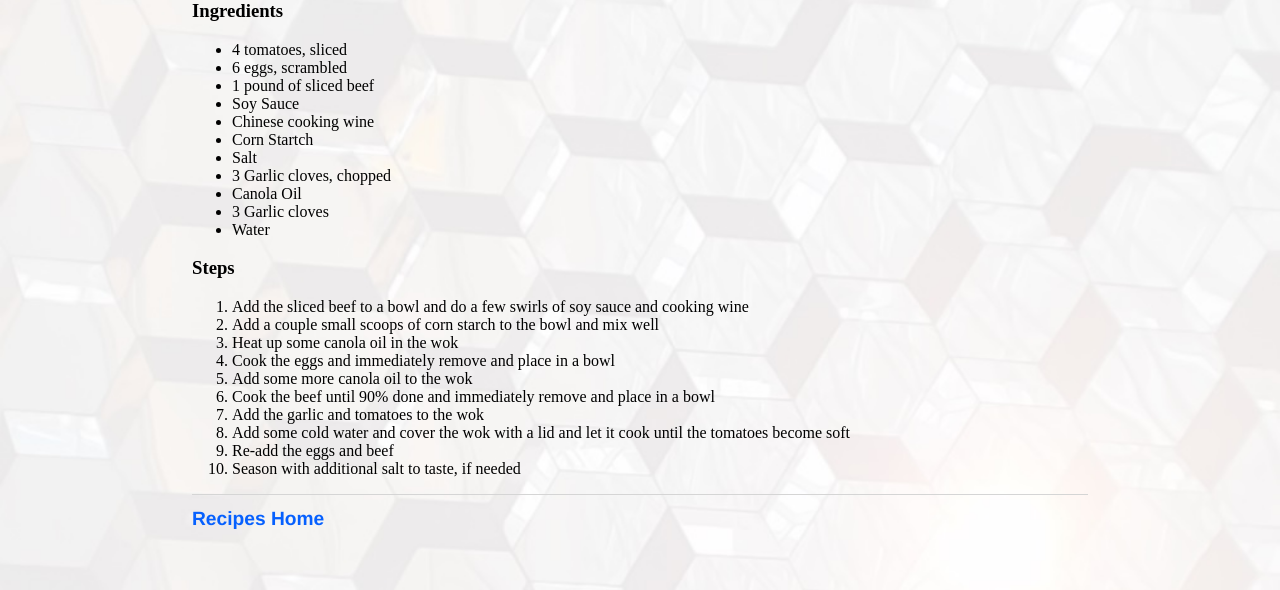
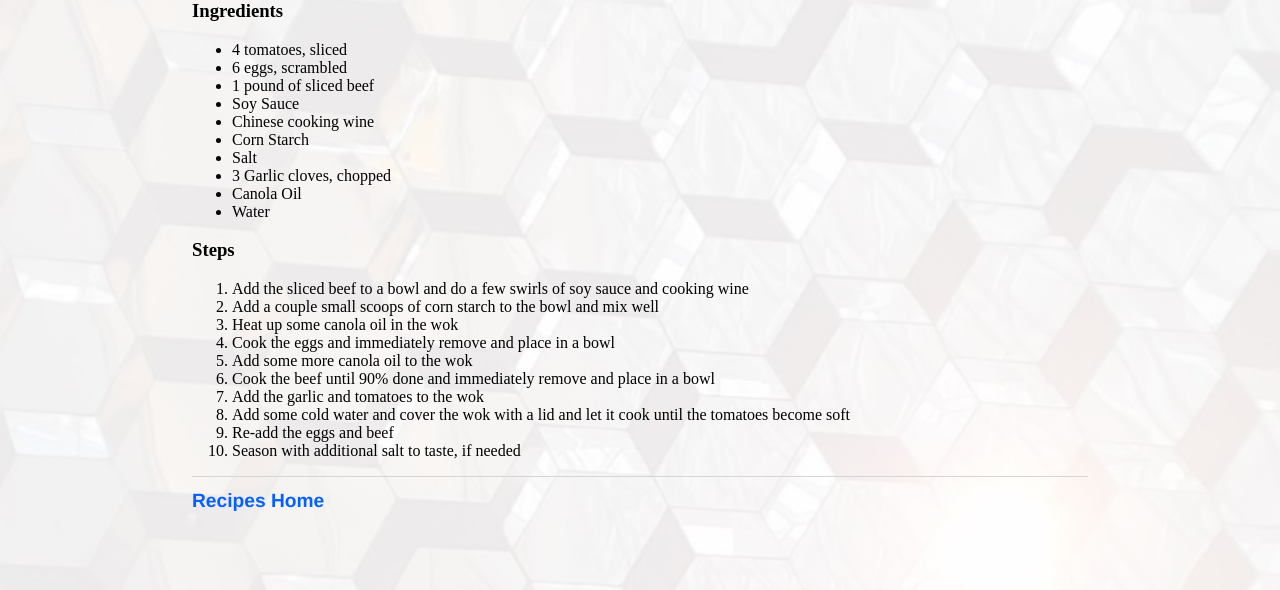
Before and after one commit to superjeffreyc/superjeffreyc.github.io, a Jekyll site: the page built from recipes/tomato_egg_beef.html, in a window 1280 px wide. Shown: the part 470-1060 px from the top of the page. Built offline with Jekyll 4.4.1, drawn with Linux system fonts in a browser that asks for light colours.

Commit message:
Update tomato_egg_beef.html

```diff
--- a/recipes/tomato_egg_beef.html
+++ b/recipes/tomato_egg_beef.html
@@ -13,11 +13,10 @@ title: Tomato Egg Beef
     <li>1 pound of sliced beef</li>
     <li>Soy Sauce</li>
     <li>Chinese cooking wine</li>
-    <li>Corn Startch</li>
+    <li>Corn Starch</li>
     <li>Salt</li>
     <li>3 Garlic cloves, chopped</li>
     <li>Canola Oil</li>
-    <li>3 Garlic cloves</li>
     <li>Water</li>
   </ul>
 
```
